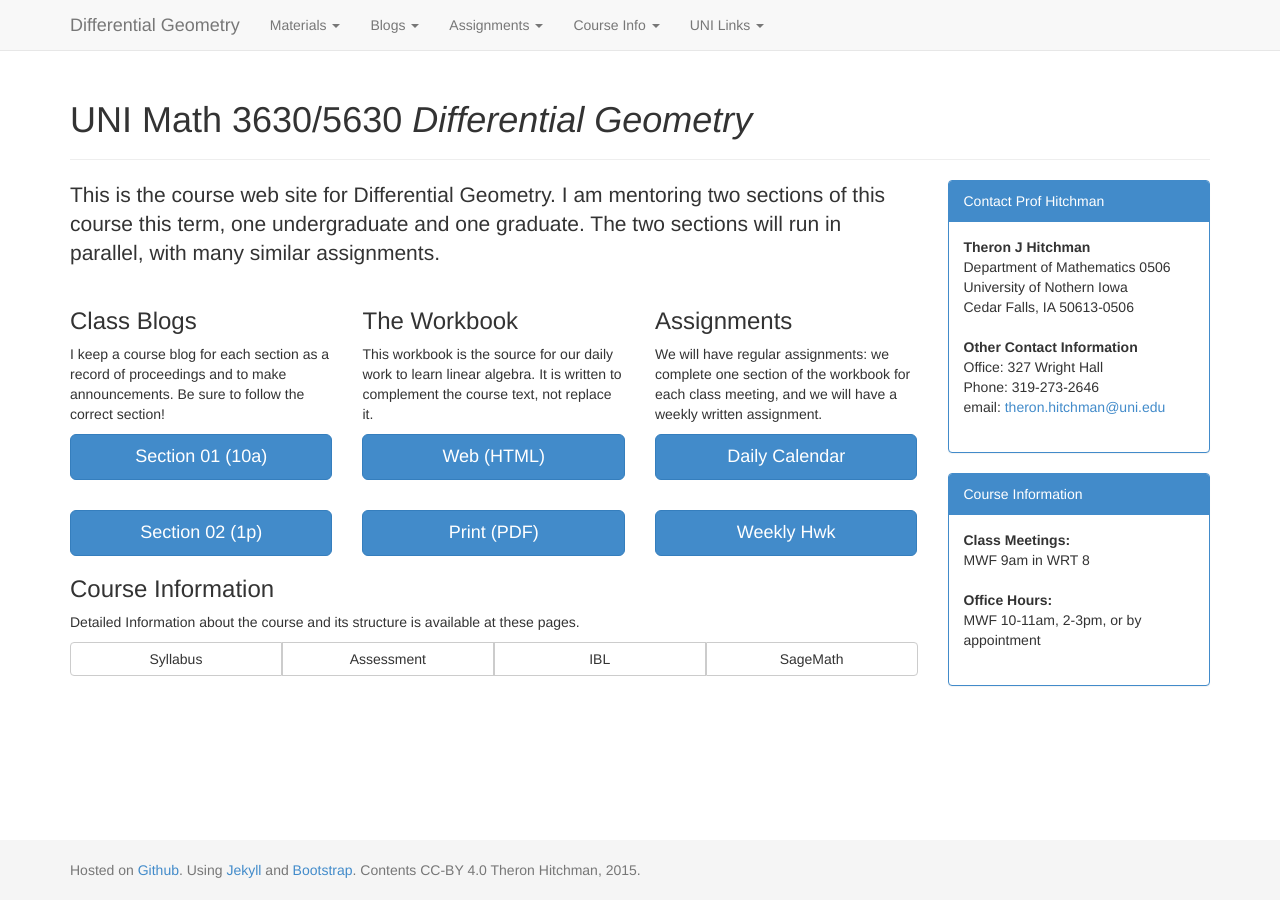
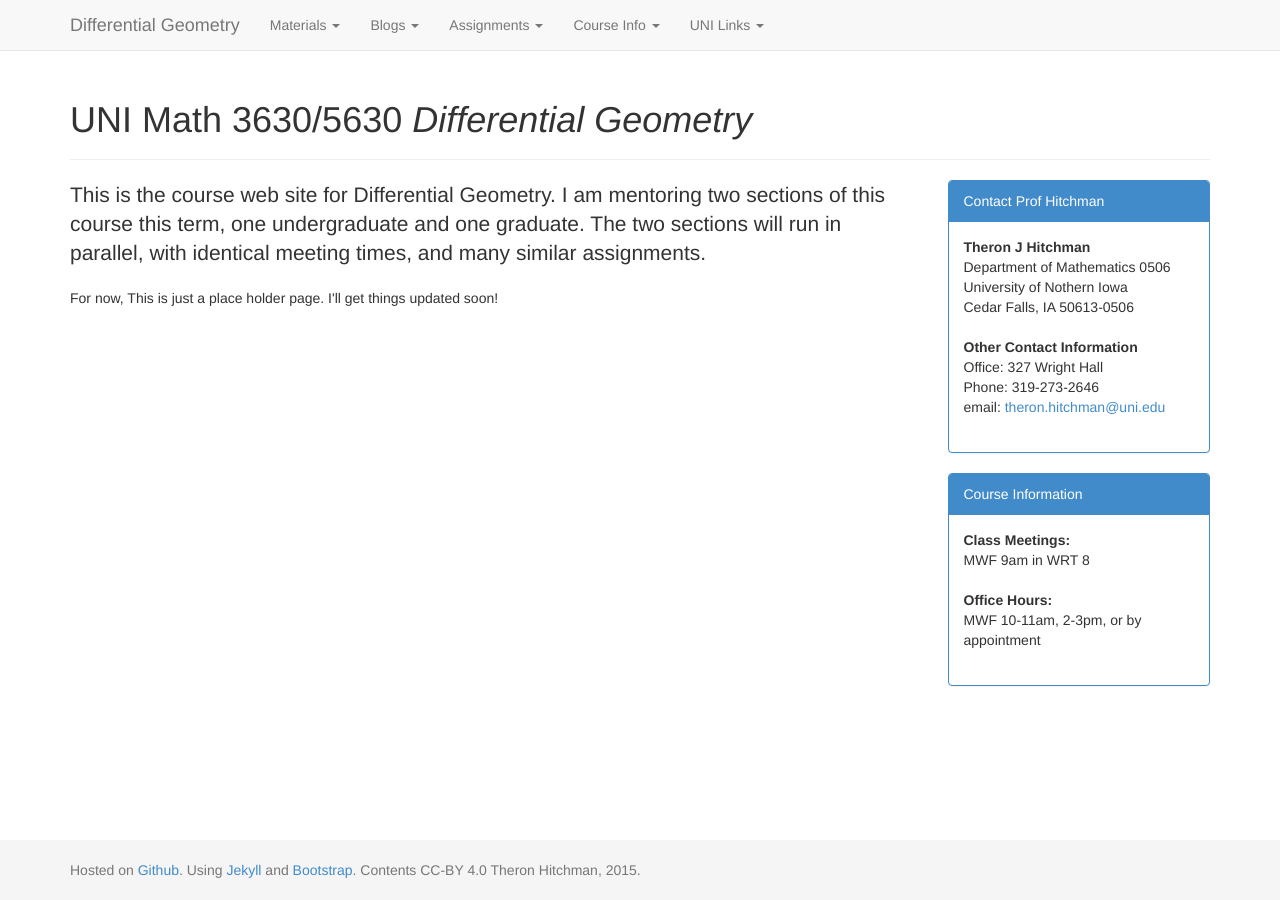
Before and after one commit to theronhitchman/differential-geometry, a Jekyll site: the page built from index.md, in a window 1280 px wide. Built offline with Jekyll 4.4.1, drawn with Linux system fonts in a browser that asks for light colours; nearby versions of some CDN libraries.

Commit message:
emptied index.md to temp page

```diff
--- a/index.md
+++ b/index.md
@@ -8,108 +8,20 @@ title:  UNI Math 3630/5630 <br class="visible-xs" /><i>Differential Geometry</i>
     <p class="lead">
       This is the course web site for Differential Geometry. I am mentoring two
       sections of this course this term, one undergraduate and one graduate. The
-      two sections will run in parallel, with many similar assignments.
+      two sections will run in parallel, with identical meeting times, and
+      many similar assignments.
     </p>
   </div>
 </div>
 
 <div class="row">
-  <div class="col-xs-6 col-md-4">
-    <h3>Class Blogs</h3>
-    <p>
-      I keep a course blog for each section as a record of proceedings and to make
-      announcements. Be sure to follow the correct section!
-    </p>
-    <div class="btn-group btn-group-justified">
-      <a class="btn btn-primary btn-lg" href="{{site.baseurl}}/section01/">Section 01 (10a)</a>
-    </div>
-    <div>
-      <p><br /></p>
-    </div>
-    <div class="btn-group btn-group-justified">
-      <a class="btn btn-primary btn-lg" href="{{site.baseurl}}/section02/">Section 02 (1p)</a>
-    </div>
+  <div class="col-sm-4 visible-sm">
   </div>
-  <div class="col-xs-6 col-md-4">
-    <h3>The Workbook</h3>
-    <p>
-      This workbook is the source for our daily work to learn linear algebra. It
-      is written to complement the course text, not replace it.
-    </p>
-    <div class="btn-group btn-group-justified">
-      <a class="btn btn-primary btn-lg" href="{{site.baseurl}}/course-materials/workbook/LinAlgWorkbook.html">
-        Web (HTML)
-      </a>
-    </div>
-    <div>
-      <p><br /></p>
-    </div>
-    <div class="btn-group btn-group-justified">
-      <a class="btn btn-primary btn-lg" href="{{site.baseurl}}/course-materials/workbook/LinAlgWorkbook.pdf">
-        Print (PDF)
-      </a>
-    </div>
+  <div class="col-xs-12 sm-4">
+    For now, This is just a place holder page. I'll get things updated soon!
   </div>
-
-  <div class="col-xs-12 col-md-4">
-    <h3>Assignments</h3>
-    <p>
-      We will have regular assignments: we complete one section of the workbook
-      for each class meeting, and we will have a weekly written assignment.
-    </p>
-
-      <div class="row">
-
-        <div class="col-xs-6 col-md-12">
-
-          <div class="btn-group btn-group-justified">
-            <a class="btn btn-primary btn-lg" href="{{site.baseurl}}/calendar/">
-              Daily Calendar
-            </a>
-          </div>
-
-        </div>
-        <div class="col-md-12 hidden-xs hidden-sm">
-          <p><br /></p>
-        </div>
-        <div class="col-xs-6 col-md-12">
-
-          <div class="btn-group btn-group-justified">
-            <a class="btn btn-primary btn-lg" href="{{site.baseurl}}/weekly-assignments/">
-              Weekly Hwk
-            </a>
-          </div>
-
-        </div>
-
-      </div>
-
-    </div>
-
+  <div class="col-sm-4 visible-sm">
   </div>
-
-<div class="row visible-xs visible-sm">
- <p><br /></p>
-</div>
-
-<div class="row">
-  <div class="col-xs-12">
-   <h3>Course Information</h3>
-   <p>
-     Detailed Information about the course and its structure is available at these
-     pages.
-    </p>
-    <div class="btn-group btn-group-justified">
-      <a class="btn btn-default" href="{{site.baseurl}}/syllabus/">Syllabus</a>
-      <a class="btn btn-default" href="{{site.baseurl}}/standards-based-assessment/">
-        <span class="hidden-xs">Assessment</span><span class="visible-xs">Grades</span>
-      </a>
-      <a class="btn btn-default" href="{{site.baseurl}}/inquiry-based-learning/">IBL</a>
-      <a class="btn btn-default" href="{{site.baseurl}}/sage-math/">SageMath</a>
-    </div>
-  </div>
-</div>
-
 <div class="row visible-xs visible-sm">
   <p><br /></p>
 </div>
```
